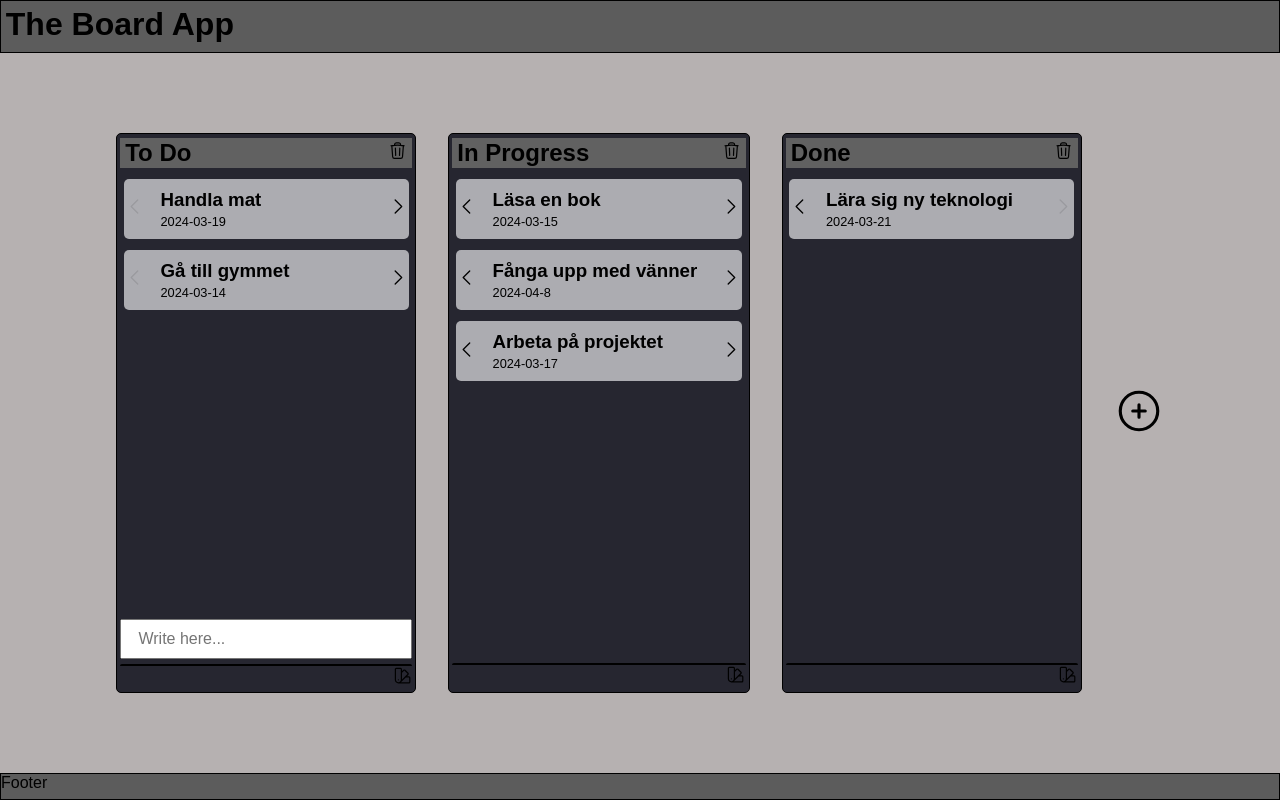
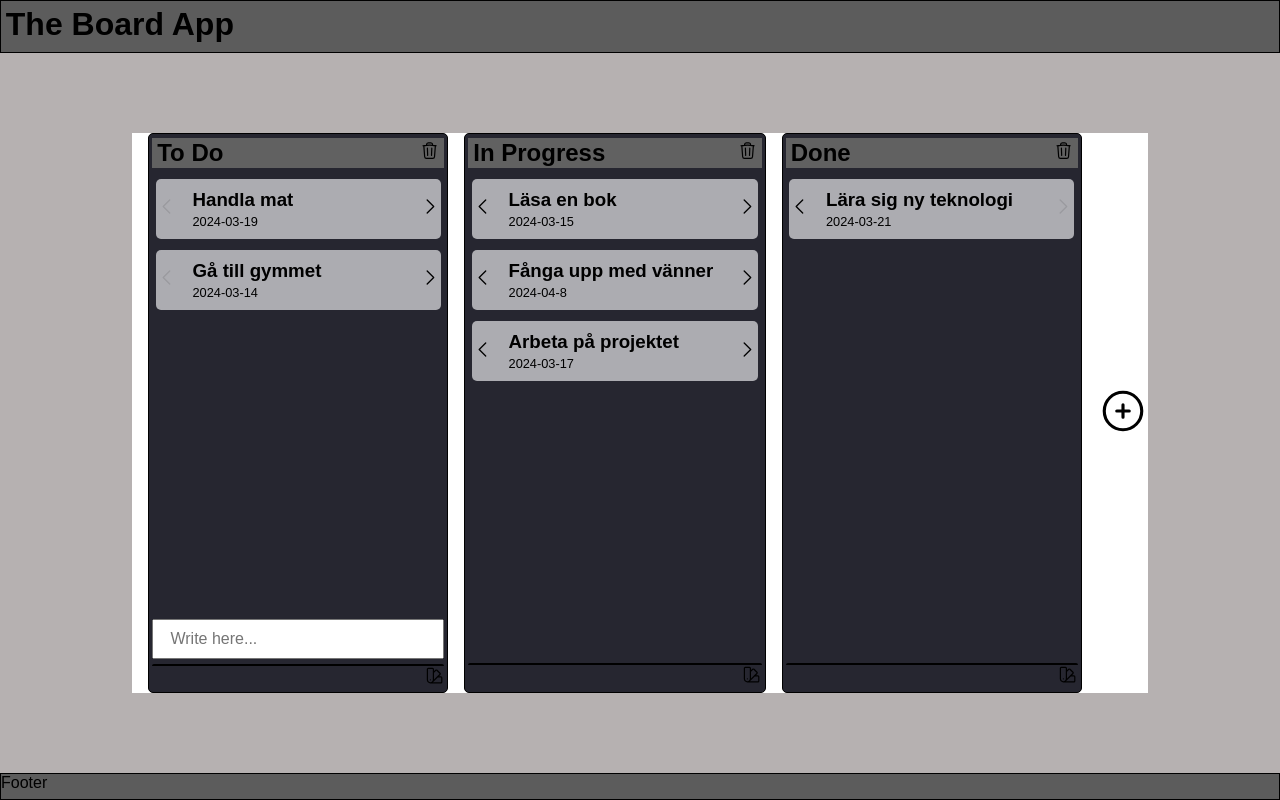
Before and after one commit to JerryChas/Kanbanboard, a React (Vite) app: page / in a window 1280 px wide. Built offline with nearby package versions, Linux system fonts and the light colour scheme.

Commit message:
seperate container contains all columns

```diff
--- a/src/Kanbanboard.jsx
+++ b/src/Kanbanboard.jsx
@@ -54,6 +54,8 @@ const Kanbanboard = () => {
 
   return (
     <main>
+      <div className='columnsContainer'>
+        <div></div>
         <DndProvider backend={HTML5Backend}>
           {columns.map((col, index) => (
             <Column
@@ -74,6 +76,7 @@ const Kanbanboard = () => {
             <PlusIcon />
           </button>
         </DndProvider>
+      </div>
     </main>
   );
 };
--- a/src/index.css
+++ b/src/index.css
@@ -48,8 +48,8 @@ main {
   display: flex;
   justify-content: center;
   align-items: center;
-  gap: 2rem;
-  padding: 2rem;
+  /* gap: 2rem; */
+  /* padding: 2rem; */
 
 
   /* overflow: hidden; */
@@ -63,13 +63,20 @@ footer {
 
 }
 
+.columnsContainer {
+  background-color: white;
+  display: flex;
+  gap: 1rem;
+  max-width: 85vw;
+  overflow-x: scroll;
+}
+
 /* COLUMN */
 .Column {
   display: flex;
   flex-direction: column;
 
   background-color: rgb(38, 38, 48);
-
   border: 1px solid black;
   border-radius: 5px;
   min-width: 300px;
```
Lines whose indentation alone changed are shown as unchanged.
